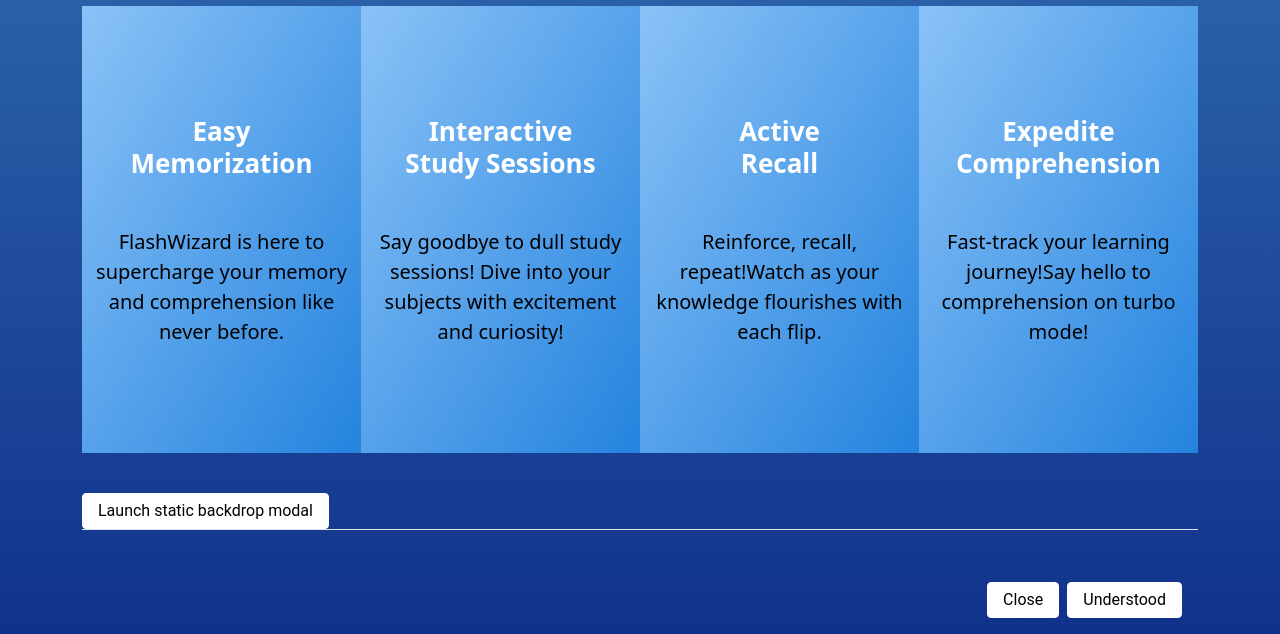
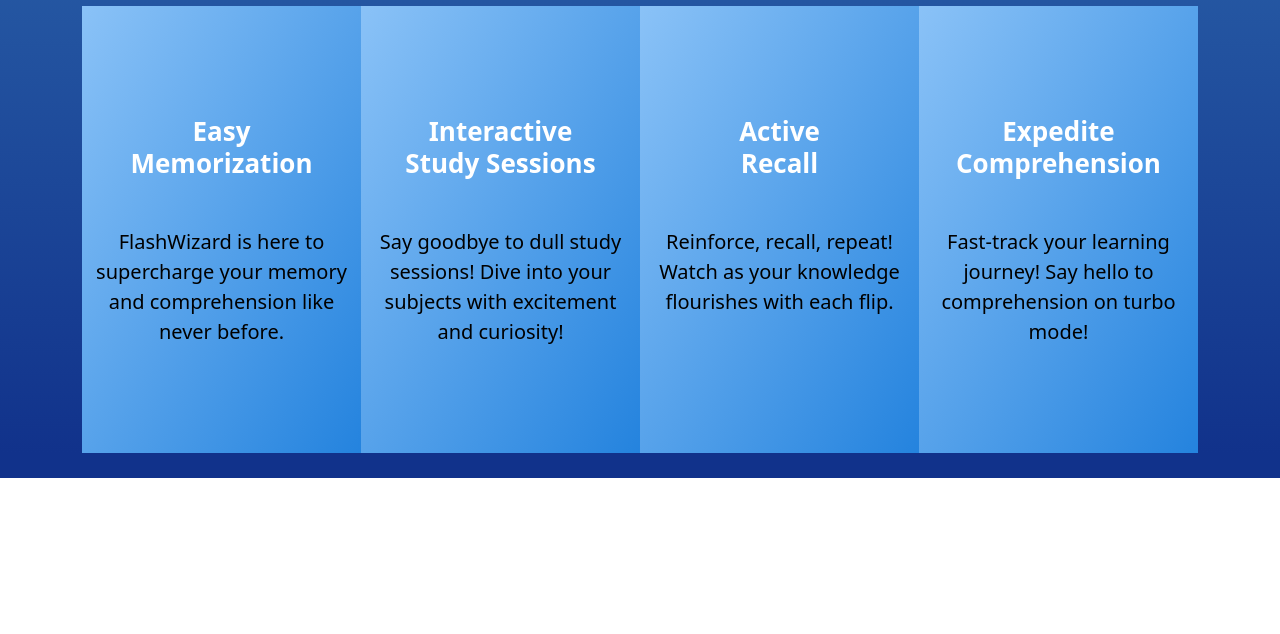
Before and after one commit to stlouis9/2911Flashcard, a Flask app: page / in a window 1280 px wide. Shown: the part 1797-2431 px from the top of the page. After the commit the page ends 2275 px from the top, so only its background shows below. Run offline with Flask 3, Linux system fonts and the light colour scheme; some web fonts are replaced.

Commit message:
design changes and fixes to css

```diff
--- a/project/templates/base.html
+++ b/project/templates/base.html
@@ -55,7 +55,7 @@
             <i class="fas fa-bars"></i>
         </button>
         <div class="collapse navbar-collapse" id="navbarNav">
-            <ul class="navbar-nav bg-light">
+            <ul class="navbar-nav">
                 <li class="nav-item active">
                     <a class="nav-link" href="{{ url_for('index') }}">Home <span class="visually-hidden">(current)</span></a>
                 </li>
--- a/project/templates/index.html
+++ b/project/templates/index.html
@@ -3,6 +3,10 @@
 {% block content %}
 <script src="https://cdn.jsdelivr.net/npm/bootstrap@5.0.2/dist/js/bootstrap.bundle.min.js" integrity="sha384-MrcW6ZMFYlzcLA8Nl+NtUVF0sA7MsXsP1UyJoMp4YLEuNSfAP+JcXn/tWtIaxVXM" crossorigin="anonymous"></script>
 <style>
+    body {
+        margin-bottom: 2vw;
+    }
+
     .context {
         width: 100%;
         position: relative;
@@ -235,7 +239,7 @@
           <div class="text">
              <h1><strong>FlashCards</strong></h1>
              <p> Easily craft dynamic study promts tailored to your unique study needs. From vocabulary drills to complex equations, empower your memory with our intuitive platform</p>
-             <a href="#" class="btn"> <strong>Get started! </strong> </a>
+             <a href="#" class="btn btn-light"> <strong>Get started! </strong> </a>
           </div>
        </div>
     </div>
@@ -258,55 +262,12 @@
        </div>
        <div class=" sub-heads col-3">
           <h3><strong> Active <br> Recall</strong></h3>
-          <p>Reinforce, recall, repeat!Watch as your knowledge flourishes with each flip.</p>
+          <p>Reinforce, recall, repeat! Watch as your knowledge flourishes with each flip.</p>
        </div>
        <div class="sub-heads col-3">
           <h3><strong> Expedite <br>Comprehension </strong></h3>
-          <p>Fast-track your learning journey!Say hello to comprehension on turbo mode!</p>
+          <p>Fast-track your learning journey! Say hello to comprehension on turbo mode!</p>
        </div>
     </div>
  </div>
-
- <!-- Button trigger modal -->
-<button type="button" class="btn btn-primary" data-bs-toggle="modal" data-bs-target="#staticBackdrop">
-    Launch static backdrop modal
-  </button>
-
-  <!-- Modal -->
-  <div class="modal fade" id="staticBackdrop" data-bs-backdrop="static" data-bs-keyboard="false" tabindex="-1" aria-labelledby="staticBackdropLabel" aria-hidden="true">
-    <div class="modal-dialog">
-      <div class="modal-content">
-        <div class="modal-header">
-          <h5 class="modal-title" id="staticBackdropLabel">Modal title</h5>
-          <button type="button" class="btn-close" data-bs-dismiss="modal" aria-label="Close"></button>
-        </div>
-        <div class="modal-body">
-            <form>
-                <div class="forms">
-                   <label for="inputAddress" class="form-label">Question</label>
-                   <input type="text" class="form-control" id="inputAddress">
-                </div>
-                <div class="forms">
-                   <label for="inputAddress" class="form-label">Answer</label>
-                   <input type="text" class="form-control" id="inputAddress">
-                </div>
-                <div class="forms">
-                   <label for="exampleFormControlTextarea1" class="form-label">Topic</label>
-                   <input type="text" class="form-control" id="inputAddress">
-                </div>
-                <div class="button">
-                   <a href="#"> Submit </a>
-             </form>
-             </div>
-          </div>
-       </div>
-    </div>
-        </div>
-        <div class="modal-footer">
-          <button type="button" class="btn btn-secondary" data-bs-dismiss="modal">Close</button>
-          <button type="button" class="btn btn-primary">Understood</button>
-        </div>
-      </div>
-    </div>
-  </div>
 {% endblock %}
--- a/project/templates/login.html
+++ b/project/templates/login.html
@@ -9,6 +9,7 @@
             border-radius: 15px;
             text-align: center;
             box-shadow: rgba(0, 0, 0, 0.5) 0px 5px 15px;
+            margin-top: 3vw;
         }
         .form-horizontal .heading{
             display: block;
--- a/project/templates/profile.html
+++ b/project/templates/profile.html
@@ -302,12 +302,12 @@
 
 .form-select {
   box-shadow: rgba(14, 30, 37, 0.1) 0px 2px 4px 0px, rgba(14, 30, 37, 0.2) 0px 2px 16px 0px;
-  margin-top: 5\0px;
+  margin-top: 50px;
 }
 
 .card-container {
   position: relative;
-  left: 90px;
+  left: 5vw;
 }
 
 .formContainer{
--- a/project/templates/signup.html
+++ b/project/templates/signup.html
@@ -9,6 +9,7 @@
             border-radius: 15px;
             text-align: center;
             box-shadow: rgba(0, 0, 0, 0.5) 0px 5px 15px;
+            margin-top: 2vw;
         }
         .form-horizontal .heading{
             display: block;
```
